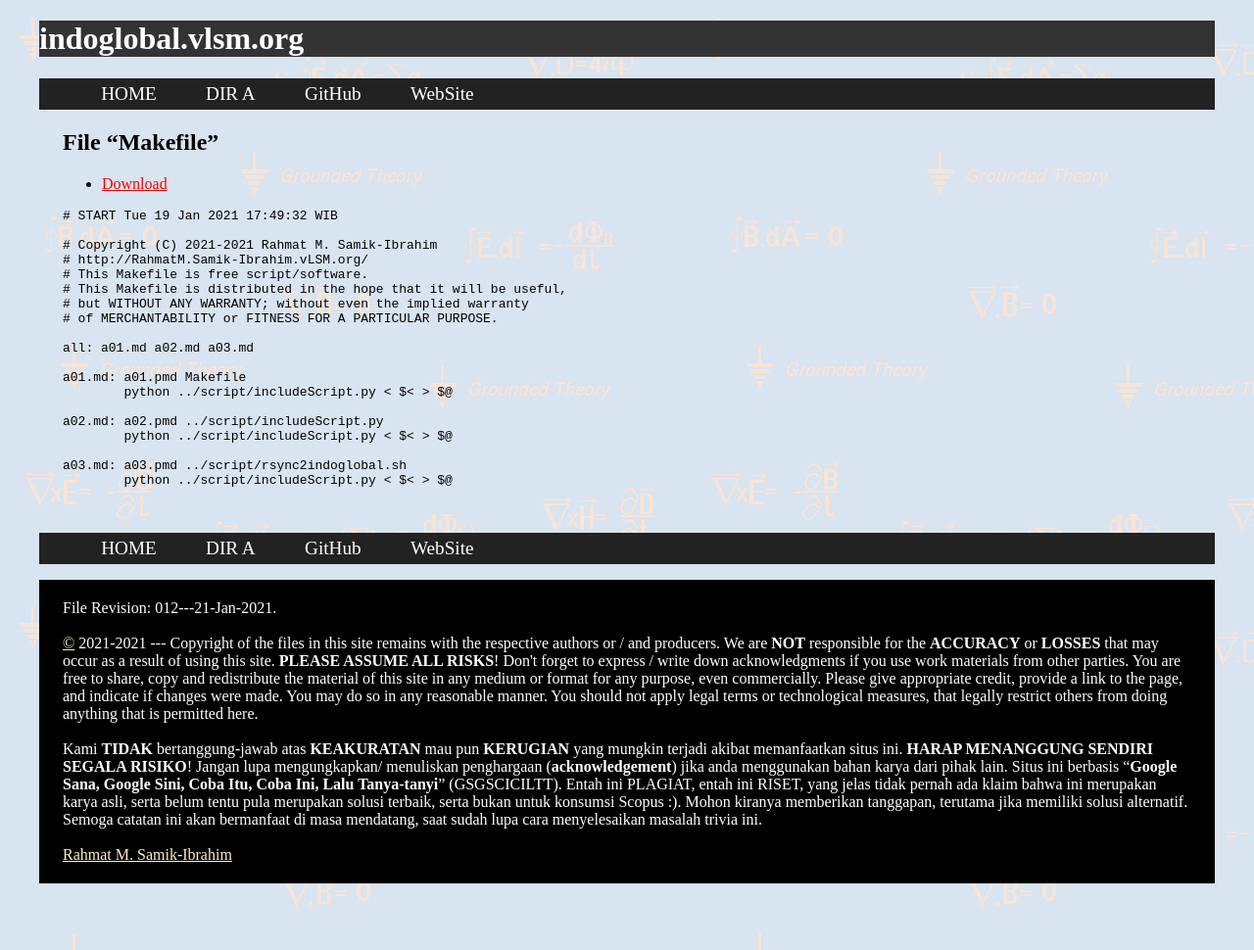
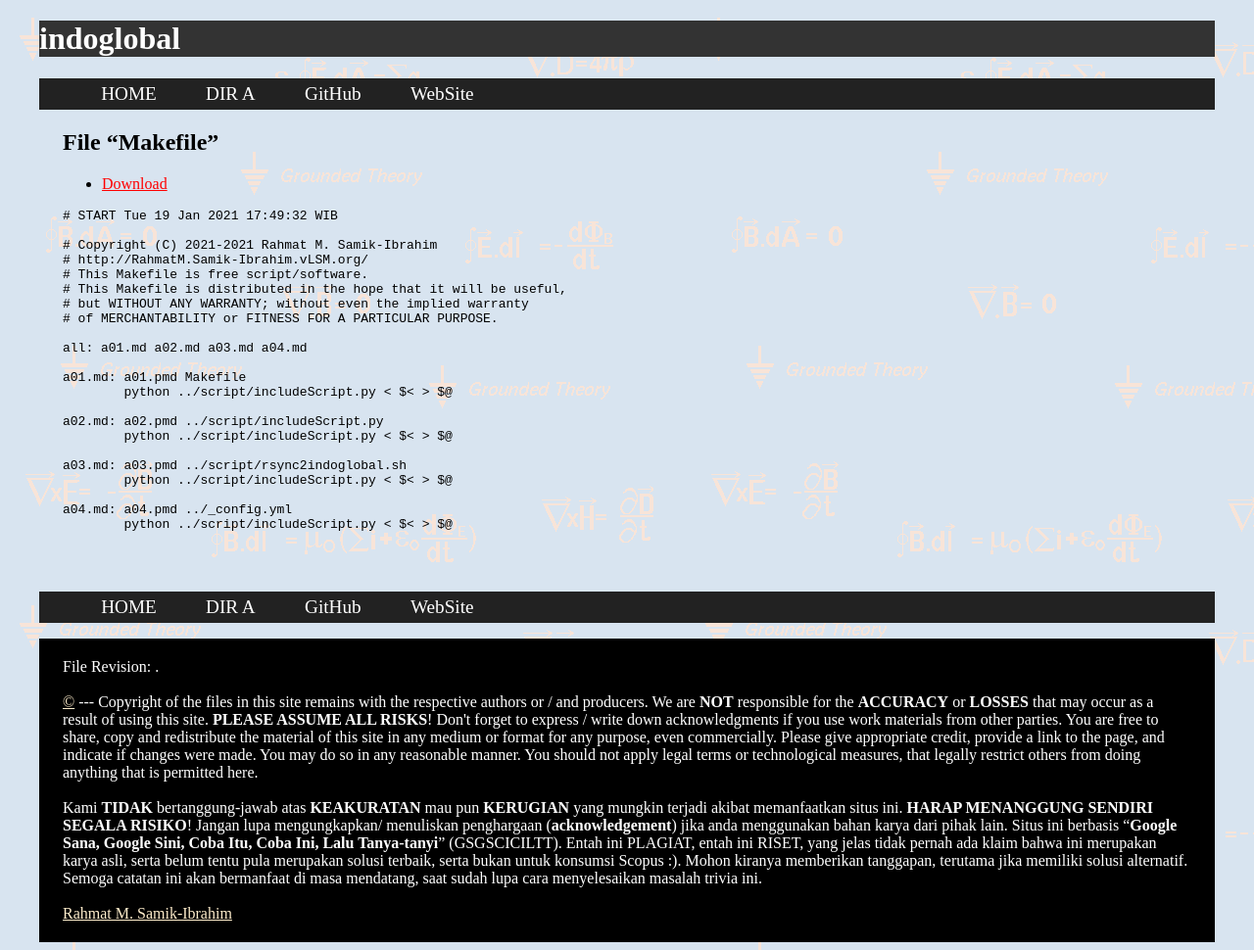
Before and after one commit to webjekyll/indoglobal, a Jekyll site: the page built from A/a01.md, in a window 1280 px wide. Shown: the whole page at 98% size. Built offline with Jekyll 4.4.1, drawn with Linux system fonts in a browser that asks for light colours; comment, search, counter and statistics services are not loaded; our own code applies the rules of GitHub Pages for plain Markdown files.

Commit message:
modified:   A/Makefile A/a01.md A/a02.md A/a03.md A/a04.md A/index.md _config.yml

````diff
--- a/A/a01.md
+++ b/A/a01.md
@@ -16,7 +16,7 @@
 # but WITHOUT ANY WARRANTY; without even the implied warranty
 # of MERCHANTABILITY or FITNESS FOR A PARTICULAR PURPOSE.
 
-all: a01.md a02.md a03.md
+all: a01.md a02.md a03.md a04.md
 
 a01.md: a01.pmd Makefile
 	python ../script/includeScript.py < $< > $@
@@ -27,5 +27,9 @@
 a03.md: a03.pmd ../script/rsync2indoglobal.sh
 	python ../script/includeScript.py < $< > $@
 
+a04.md: a04.pmd ../_config.yml
+	python ../script/includeScript.py < $< > $@
+
+
 
 ```
````
Also changed, not shown: A/a02.md (+1 -0 lines), A/a03.md (+1 -0 lines), A/a04.md (renamed from _config.yml, +14 -1 lines), A/index.md (+1 -0 lines), 5 other files.
